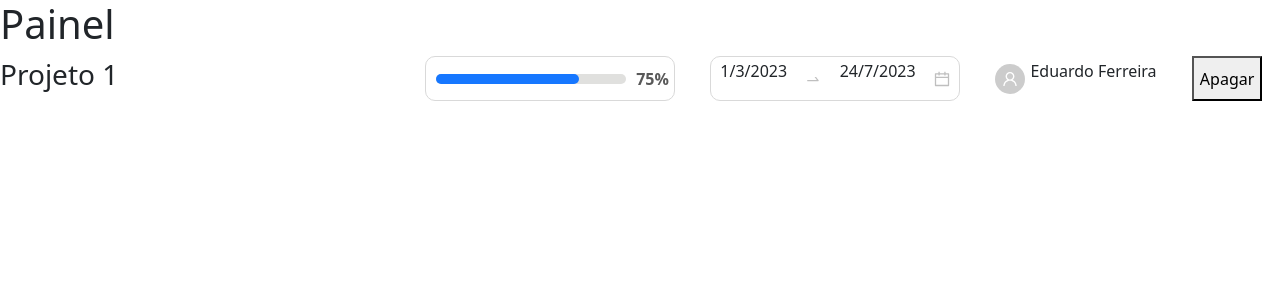
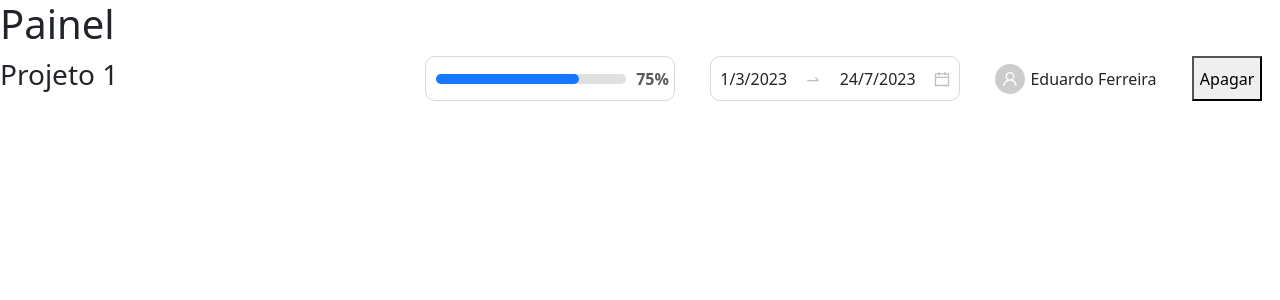
Before and after one commit to Sistemas-Gerenciamento-Projetos/siswebgp-frontend, a React (Create React App) app: page /painel in a window 1280 px wide. Shown: the top 300 px of the page. Built offline with nearby package versions, Linux system fonts and the light colour scheme.

Commit message:
fix: Arrumando erros do projeto de compilacao e erros de codigo

```diff
--- a/src/components/dashboard/datePeriod/datePeriod.jsx
+++ b/src/components/dashboard/datePeriod/datePeriod.jsx
@@ -15,7 +15,7 @@ const DelayedProject = (props) => {
     const TotalDays = calculateDelayedDays(endDate)
 
     return (
-        <div style={styles.daleyedDiv}>
+        <div style={styles.delayedDiv}>
             <WarningFilled style={styles.warningIcon}/>
             <p style={styles.warningText}>{TotalDays} dias de atraso</p>
         </div>
@@ -35,9 +35,9 @@ const DatePeriod = (props) => {
     return(
         <div style={styles.root}>
             <div style={styles.datesDiv}>
-                <p>{startDateParsed}</p>
+                <span>{startDateParsed}</span>
                 <SwapRightOutlined style={styles.dateIcons}/>
-                <p>{endDateParsed}</p>
+                <span>{endDateParsed}</span>
                 <CalendarOutlined style={styles.dateIcons}/>
             </div>
             {scheduleDelay() && <DelayedProject endDate={endDate}/>}
--- a/src/components/dashboard/datePeriod/datePeriodStyles.jsx
+++ b/src/components/dashboard/datePeriod/datePeriodStyles.jsx
@@ -19,7 +19,7 @@ const styles = {
         color: '#bfbfbf'
     },
 
-    daleyedDiv: {
+    delayedDiv: {
         display: 'flex',
         flexDirection: 'row',
         width: '100%',
--- a/src/components/dashboard/managerPhoto/managerPhoto.jsx
+++ b/src/components/dashboard/managerPhoto/managerPhoto.jsx
@@ -9,7 +9,7 @@ const ManagerPhoto = (props) => {
             <div style={styles.iconDiv}>
                 <UserOutlined style={styles.icon} />
             </div>
-            <p style={styles.name}>{name}</p>
+            <span style={styles.name}>{name}</span>
         </div>
     )
 }
--- a/src/routes/authentication/login/login.jsx
+++ b/src/routes/authentication/login/login.jsx
@@ -1,8 +1,7 @@
 import React from 'react'
 import { Container, Row, Col,Form, Button } from 'react-bootstrap'
 import { Link } from 'react-router-dom'
-import CapaCienciaImg from '../../../assets/capa-ciencia-da-computacao.jpeg'
-import CompUfba from '../../../assets/qmgqqq5s.png'
+import CompUfba from '../../../Assets/qmgqqq5s.png'
 import './login.scss'
 import { LockOutlined, UserOutlined } from '@ant-design/icons'
 
--- a/src/routes/authentication/login/login.scss
+++ b/src/routes/authentication/login/login.scss
@@ -1,7 +1,7 @@
 
 
 .col-left{
-  background-image: url('../../../assets/capa-ciencia-da-computacao.jpeg');
+  background-image: url('../../../Assets/capa-ciencia-da-computacao.jpeg');
   overflow: scroll;
   background-size: contain;
   // background-repeat: no-repeat;
--- a/src/routes/authentication/register/register.scss
+++ b/src/routes/authentication/register/register.scss
@@ -1,6 +1,6 @@
 
 .cadastro-container{
-  background-image: url('../../../assets/cadastro-usuario-bg.png');
+  background-image: url('../../../Assets/cadastro-usuario-bg.png');
   background-size: cover;
   background-position: center;
   height: auto;
@@ -33,7 +33,7 @@
       margin-top: 30px;
       margin-bottom: 100px;
       .comp-image{
-        background-image: url(../../../assets/qmgqqq5s.png);
+        background-image: url('../../../Assets/qmgqqq5s.png');
         background-size: cover;
         background-size: contain;
         background-repeat: no-repeat;
```
